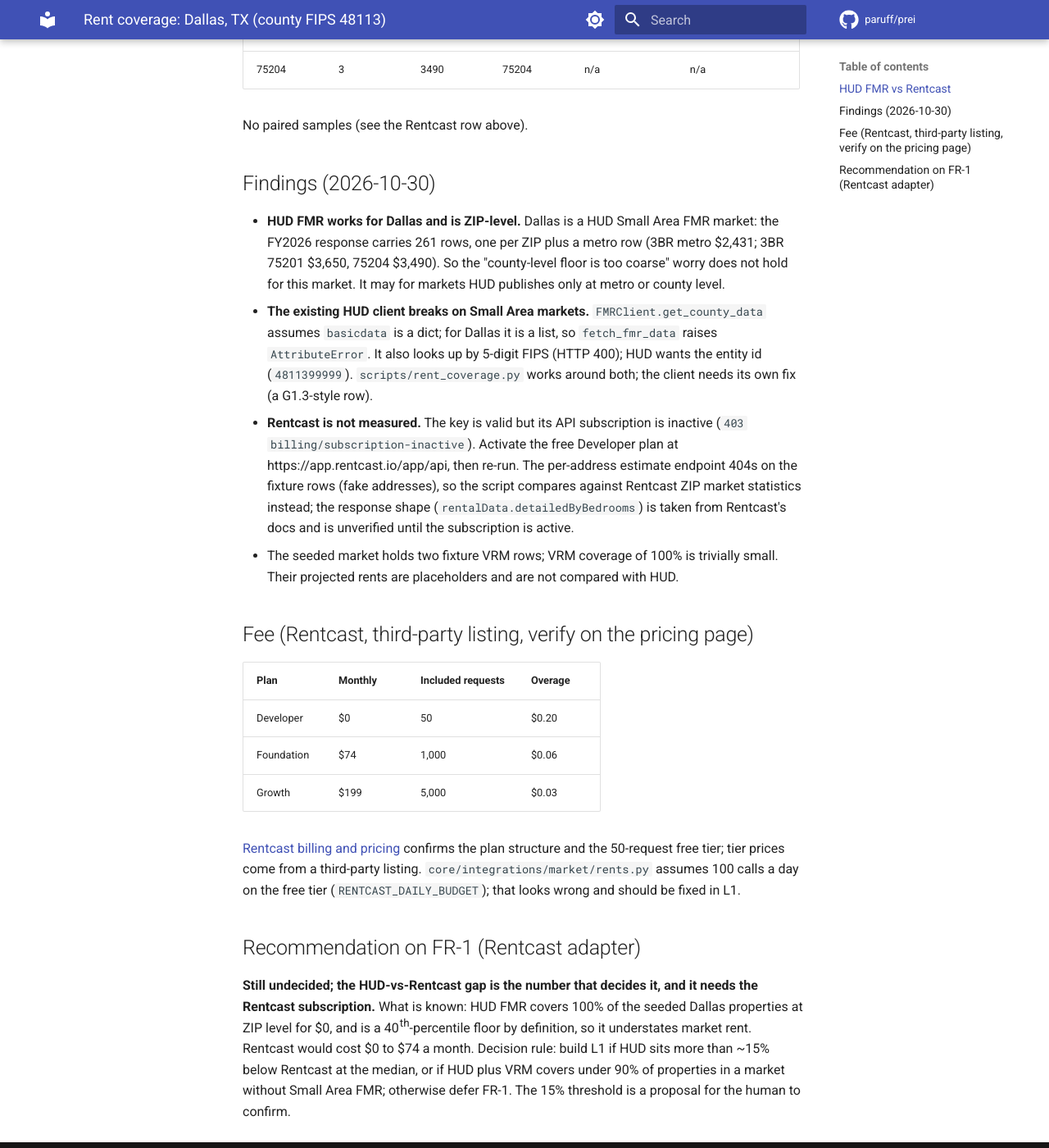
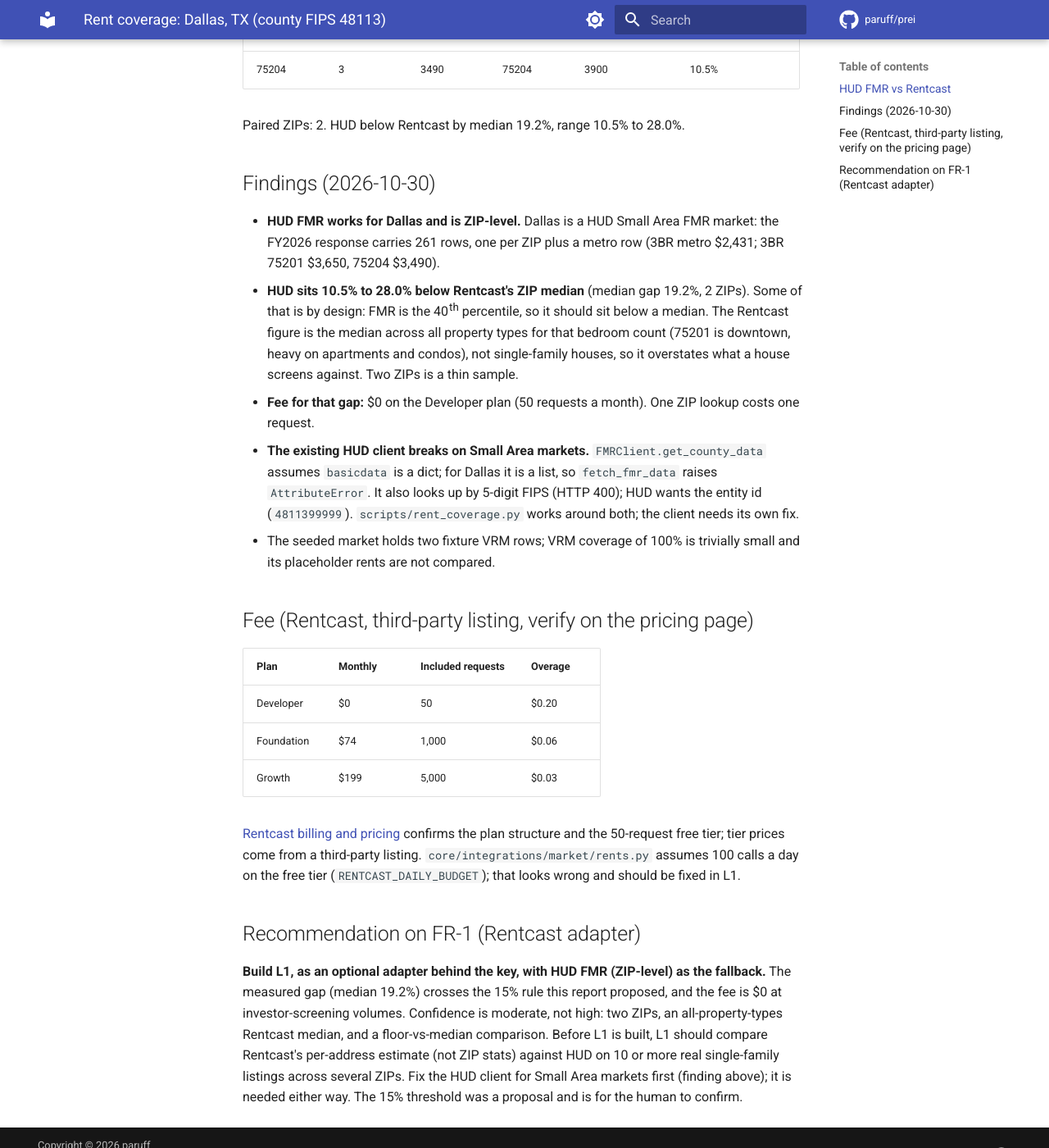
Before and after one commit to paruff/prei, an MkDocs documentation site: the page built from docs/assessments/rent-coverage.md, in a window 1280 px wide and 1400 px high, scrolled down 760 px. Shown: the whole window at 82% size. Built offline with MkDocs 1.6.1 and Material for MkDocs 9.7.7, drawn with Linux system fonts in a browser that asks for light colours; comment, search, counter and statistics services are not loaded; the version menu is left out; some of the changed text lies outside the part shown.

Commit message:
feat(rent): measure HUD FMR vs Rentcast ZIP stats and recommend L1
Co-Authored-By: Claude Sonnet 5.5 <noreply@anthropic.com>

```diff
--- a/docs/assessments/rent-coverage.md
+++ b/docs/assessments/rent-coverage.md
@@ -6,7 +6,7 @@ Properties measured: 2 (VrmProperty rows for the market)
 |---|---|---|
 | VRM projected rent | 2/2 (100%) | stored on the row at scrape time |
 | HUD FMR | 2/2 (100%) | FY2026; 2 at ZIP level (Small Area FMR), rest metro level; 40th percentile floor |
-| Rentcast | not measured | 75201: 403 billing/subscription-inactive; 75204: 403 billing/subscription-inactive |
+| Rentcast (ZIP market stats) | 2/2 (100%) | median rent by bedrooms |
 | Rentometer | not measured | no adapter in the codebase |
 | Any source (VRM or HUD) | 2/2 (100%) | NFR-1 target: 90% |
 
@@ -14,17 +14,18 @@ Properties measured: 2 (VrmProperty rows for the market)
 
 | ZIP | Beds | HUD FMR | Level | Rentcast median | HUD below Rentcast |
 |---|---|---|---|---|---|
-| 75201 | 3 | 3650 | 75201 | n/a | n/a |
-| 75204 | 3 | 3490 | 75204 | n/a | n/a |
+| 75201 | 3 | 3650 | 75201 | 5067 | 28.0% |
+| 75204 | 3 | 3490 | 75204 | 3900 | 10.5% |
 
-No paired samples (see the Rentcast row above).
+Paired ZIPs: 2. HUD below Rentcast by median 19.2%, range 10.5% to 28.0%.
 
 ## Findings (2026-10-30)
 
-- **HUD FMR works for Dallas and is ZIP-level.** Dallas is a HUD Small Area FMR market: the FY2026 response carries 261 rows, one per ZIP plus a metro row (3BR metro $2,431; 3BR 75201 $3,650, 75204 $3,490). So the "county-level floor is too coarse" worry does not hold for this market. It may for markets HUD publishes only at metro or county level.
-- **The existing HUD client breaks on Small Area markets.** `FMRClient.get_county_data` assumes `basicdata` is a dict; for Dallas it is a list, so `fetch_fmr_data` raises `AttributeError`. It also looks up by 5-digit FIPS (HTTP 400); HUD wants the entity id (`4811399999`). `scripts/rent_coverage.py` works around both; the client needs its own fix (a G1.3-style row).
-- **Rentcast is not measured.** The key is valid but its API subscription is inactive (`403 billing/subscription-inactive`). Activate the free Developer plan at https://app.rentcast.io/app/api, then re-run. The per-address estimate endpoint 404s on the fixture rows (fake addresses), so the script compares against Rentcast ZIP market statistics instead; the response shape (`rentalData.detailedByBedrooms`) is taken from Rentcast's docs and is unverified until the subscription is active.
-- The seeded market holds two fixture VRM rows; VRM coverage of 100% is trivially small. Their projected rents are placeholders and are not compared with HUD.
+- **HUD FMR works for Dallas and is ZIP-level.** Dallas is a HUD Small Area FMR market: the FY2026 response carries 261 rows, one per ZIP plus a metro row (3BR metro $2,431; 3BR 75201 $3,650, 75204 $3,490).
+- **HUD sits 10.5% to 28.0% below Rentcast's ZIP median** (median gap 19.2%, 2 ZIPs). Some of that is by design: FMR is the 40th percentile, so it should sit below a median. The Rentcast figure is the median across all property types for that bedroom count (75201 is downtown, heavy on apartments and condos), not single-family houses, so it overstates what a house screens against. Two ZIPs is a thin sample.
+- **Fee for that gap:** $0 on the Developer plan (50 requests a month). One ZIP lookup costs one request.
+- **The existing HUD client breaks on Small Area markets.** `FMRClient.get_county_data` assumes `basicdata` is a dict; for Dallas it is a list, so `fetch_fmr_data` raises `AttributeError`. It also looks up by 5-digit FIPS (HTTP 400); HUD wants the entity id (`4811399999`). `scripts/rent_coverage.py` works around both; the client needs its own fix.
+- The seeded market holds two fixture VRM rows; VRM coverage of 100% is trivially small and its placeholder rents are not compared.
 
 ## Fee (Rentcast, third-party listing, verify on the pricing page)
 
@@ -38,4 +39,4 @@ No paired samples (see the Rentcast row above).
 
 ## Recommendation on FR-1 (Rentcast adapter)
 
-**Still undecided; the HUD-vs-Rentcast gap is the number that decides it, and it needs the Rentcast subscription.** What is known: HUD FMR covers 100% of the seeded Dallas properties at ZIP level for $0, and is a 40th-percentile floor by definition, so it understates market rent. Rentcast would cost $0 to $74 a month. Decision rule: build L1 if HUD sits more than ~15% below Rentcast at the median, or if HUD plus VRM covers under 90% of properties in a market without Small Area FMR; otherwise defer FR-1. The 15% threshold is a proposal for the human to confirm.
+**Build L1, as an optional adapter behind the key, with HUD FMR (ZIP-level) as the fallback.** The measured gap (median 19.2%) crosses the 15% rule this report proposed, and the fee is $0 at investor-screening volumes. Confidence is moderate, not high: two ZIPs, an all-property-types Rentcast median, and a floor-vs-median comparison. Before L1 is built, L1 should compare Rentcast's per-address estimate (not ZIP stats) against HUD on 10 or more real single-family listings across several ZIPs. Fix the HUD client for Small Area markets first (finding above); it is needed either way. The 15% threshold was a proposal and is for the human to confirm.
```
Also changed, not shown: 1 other file.
